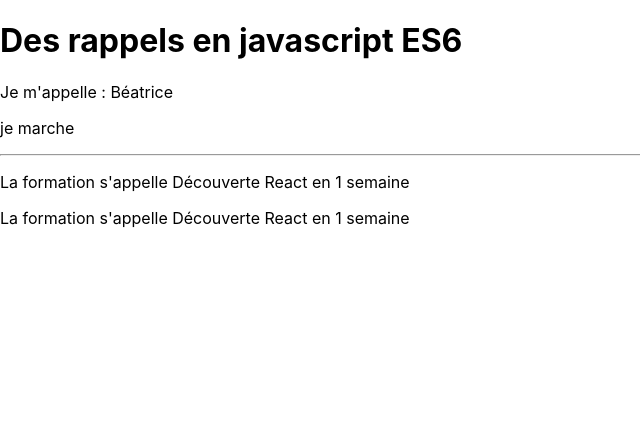
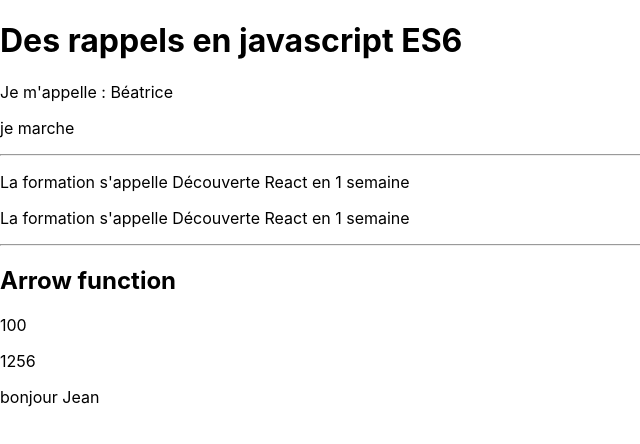
Before and after one commit to webdevproformation/react-j1-juin2020, a React (Create React App) app: page / in a window 1280 px wide. Shown: the top 444 px of the page, without its empty margins (0-640 px from the left). Built offline with nearby package versions, Linux system fonts and the light colour scheme.

Commit message:
rappels sur les fonctions fléchées

```diff
--- a/src/Rappel.jsx
+++ b/src/Rappel.jsx
@@ -48,6 +48,39 @@
 // this a perdu son contexte d'exécution
 // on est obligé d'ajouter .bind(formation); pour garantir que this conserve le contexte d'exécution (action => .bind(formation))
 
+// arrow function en javascript
+
+// créer une fonction de manière classique
+
+const aireCarre = function (largeur) {
+    return largeur * largeur;
+}
+
+// avec l'arrivée de l'ES6 => nouvelle manière de créer des fonctions
+
+const aireCarre2 = (largeur) => { // arrow function = fonction fléchée
+    return largeur * largeur;
+}
+
+// les fonctions fléchées disposent de syntaxes à connaitre
+
+// si jamais la fonction fléchée ne dispose que d'un seul paramuètre
+// vous pouvez enlever les pranthèses
+
+const aireCercle = rayon => {
+    return rayon * rayon * 3.14;
+}
+
+// si jamais vous avez 1 seule instruction dans les accolades
+// de la fonction fléchée enlever les accolades ET aussi le mot clé return
+
+const saluation = nom => "bonjour " + nom;
+/*
+const salutation = ( nom ) => {
+    return "bonjour " + nom;
+}
+*/
+
 class Rappel extends Component {
     state = {}
     render() {
@@ -60,6 +93,11 @@
                 <hr />
                 <p>{formation.description()}</p>
                 <p>{actionFormation()}</p>
+                <hr />
+                <h2>Arrow function</h2>
+                <p>{aireCarre2(10)}</p>
+                <p>{aireCercle(20)}</p>
+                <p>{saluation("Jean")}</p>
             </div>
         );
     }
```
